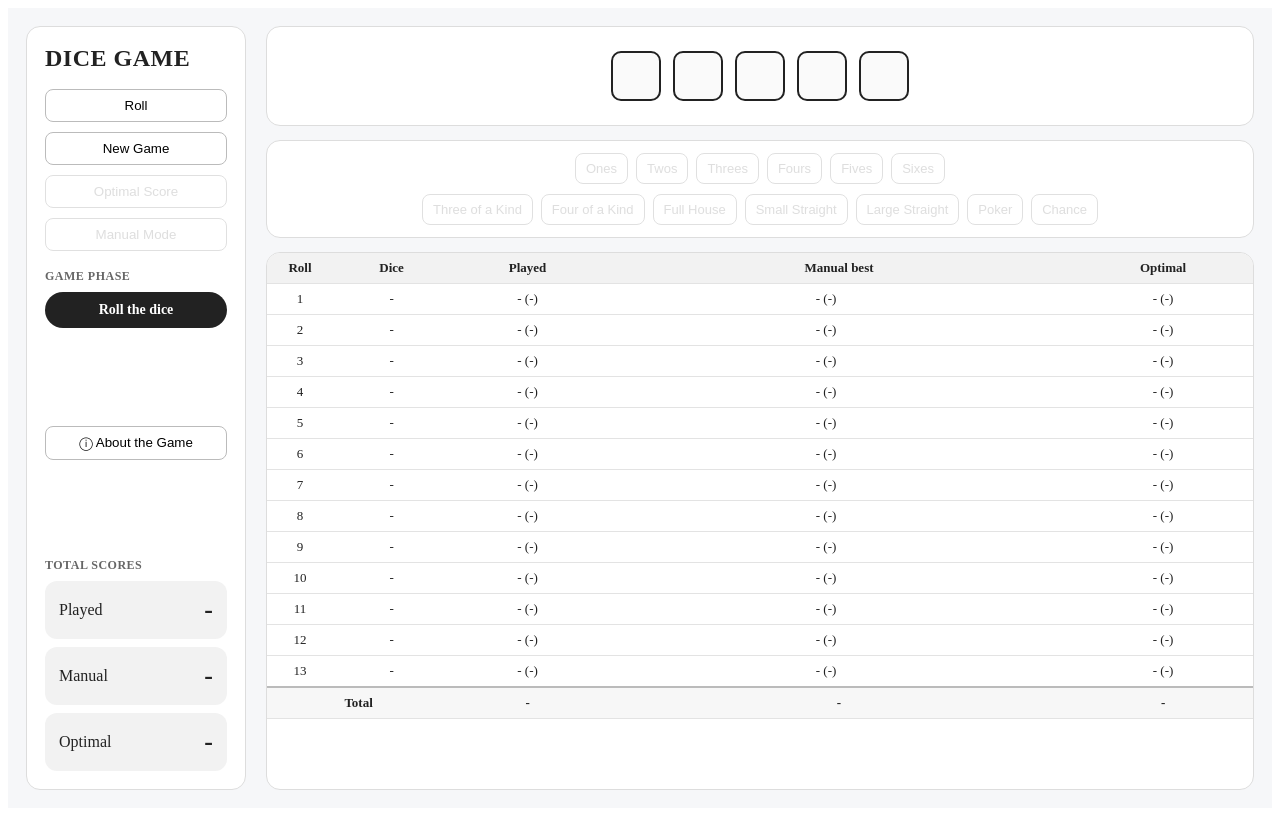
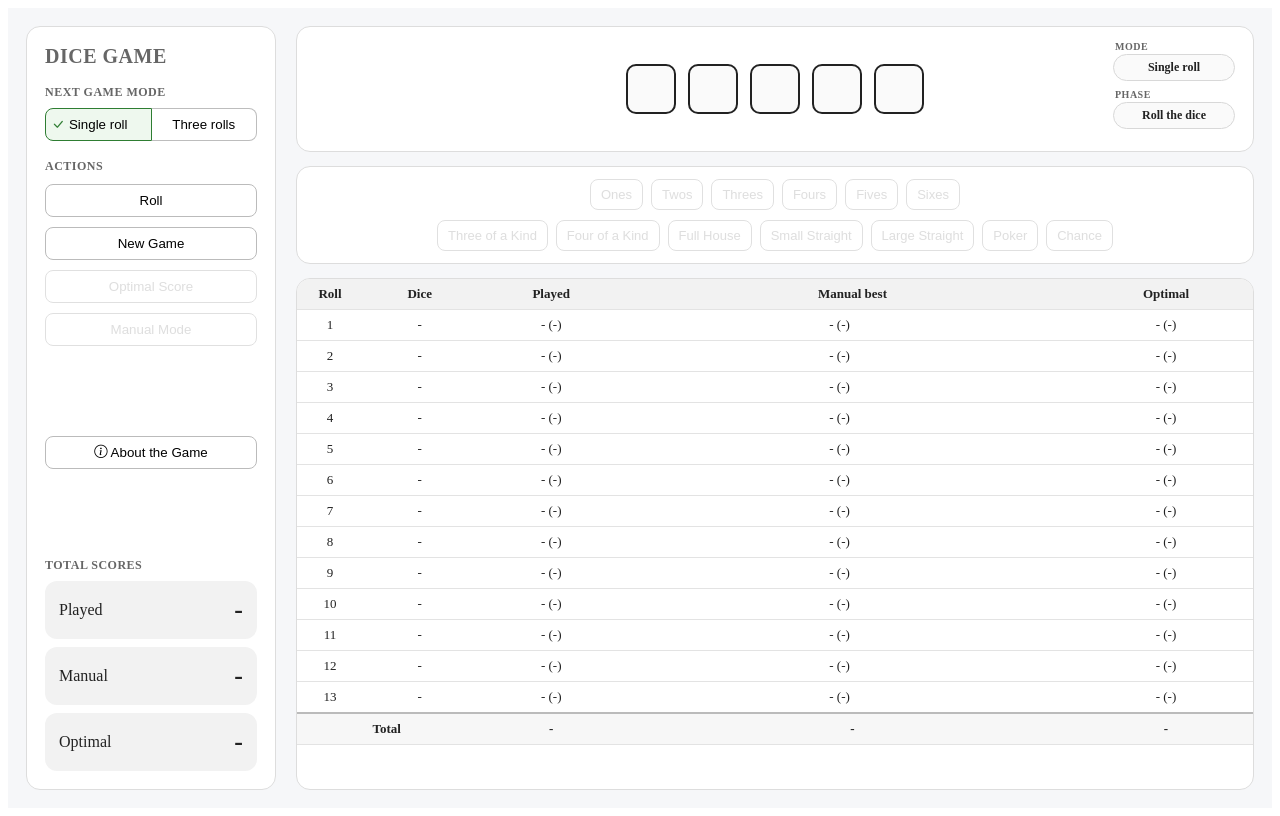
Before and after one commit to czmadzia2201/dice-frontend, an Angular app: page / in a window 1280 px wide. Built offline with nearby package versions, Linux system fonts and the light colour scheme.

Commit message:
Three rolls option

```diff
--- a/package.json
+++ b/package.json
@@ -17,6 +17,7 @@
     "@angular/forms": "^21.2.0",
     "@angular/platform-browser": "^21.2.0",
     "@angular/router": "^21.2.0",
+    "bootstrap-icons": "^1.13.1",
     "rxjs": "~7.8.0",
     "tslib": "^2.3.0",
     "zone.js": "^0.16.2"
--- a/src/app/modals/about-modal/about-modal.html
+++ b/src/app/modals/about-modal/about-modal.html
@@ -2,21 +2,21 @@
 
   <div class="modal">
 
-    <h2>📖 About the Game</h2>
+    <h1>About the Game</h1>
 
     <p>
       This application is based on the classic dice game <strong>Yahtzee</strong>.
       The goal is to achieve the highest possible score by assigning each roll to one of thirteen scoring categories.
     </p>
 
-    <h3>Classic Rules</h3>
+    <h2>Classic Rules</h2>
 
     <p>
       A game consists of <strong>13 rolls</strong>. Each roll contains five dice.
       Every roll must be assigned to exactly one category, and each category can be used only once.
     </p>
 
-    <h4>Scoring Categories</h4>
+    <h3>Scoring Categories</h3>
 
     <table>
       <thead>
@@ -111,20 +111,38 @@
 
     <p>The order of the dice does not matter. For example, a Large Straight can be scored with 1, 2, 3, 4, 5 as well as 5, 3, 2, 1, 4.</p>
 
-    <h3>Additional Features</h3>
+    <h3>Roll Modes</h3>
+    <p>You can choose between two roll modes:</p>
+    <ul>
+      <li>
+        <strong>Single roll:</strong> You can roll only once per turn. After the roll, you must choose a category.
+      </li>
+      <li>
+        <strong>Three rolls:</strong> You can roll up to three times per turn.
+        After the first or second roll, click a die to park it. Parked dice are not rolled again.
+        Click a parked die again to unpark it. You may also stop rolling early and score a category at any time.
+      </li>
+    </ul>
+
+    <h2>Additional Features</h2>
 
     <p>
       This application has been extended with additional features to enhance your gameplay experience.
     </p>
 
-    <h4>Manual Best</h4>
+    <h3>Manual Best</h3>
 
     <p>
-      The <strong>Manual Best</strong> mode lets you create your own alternative assignment of rolls to categories after the game is finished and all rolls are known.
-      Try to find a better or even optimal assignment of categories.
+      The <strong>Manual Best</strong> mode lets you create your own assignment of rolls to categories after the game is finished and all rolls are known. Try to find a better or even optimal assignment of categories.
     </p>
+    <p><strong>How to play</strong></p>
+    <ul>
+      <li>Click on Manual Mode button to turn on the mode (the button becomes active once the game is finished).</li>
+      <li>Select a category by clicking on it. Click a cell in the Manual Best column to assign the selected category to a roll.</li>
+      <li>A score and a bucket icon will appear in the cell. You can remove the assignment any time by clicking on the bucket.</li>
+    </ul>
 
-    <h4>Optimal Score</h4>
+    <h3>Optimal Score</h3>
 
     <p>
       Finally, you can also compare your own solutions with the optimal one.
--- a/src/app/models/game-state.ts
+++ b/src/app/models/game-state.ts
@@ -2,11 +2,14 @@ import { Category } from './category';
 import { RollEntry } from './roll-entry';
 import { GamePhase } from './game-phase';
 import { ResultSummary } from './result-summary';
+import { RollMode } from './roll-mode';
 
 export interface GameState {
     id: string;
     createdAt: string;
     currentRoll: number[];
+    rollNumberInTurn: number;
+    rollMode: RollMode;
     availableCategories: Category[];
     manualAvailableCategories: Category[] | null;
     score: number | null;
--- /dev/null
+++ b/src/app/models/roll-mode.ts
@@ -0,0 +1,4 @@
+export enum RollMode {
+    SINGLE_ROLL = 'SINGLE_ROLL',
+    THREE_ROLLS = 'THREE_ROLLS'
+}
--- a/src/app/pages/game-page/game-page.css
+++ b/src/app/pages/game-page/game-page.css
@@ -7,7 +7,7 @@
 
 .game-layout {
   display: grid;
-  grid-template-columns: 220px 1fr;
+  grid-template-columns: 250px 1fr;
   gap: 20px;
   max-width: 1300px;
   height: 100vh;
@@ -26,35 +26,103 @@
   gap: 18px;
 }
 
-h1 {
-  margin: 0;
-  line-height: 1.1;
-  font-size: 24px;
+.roll-mode-section {
+  display: flex;
+  flex-direction: column;
+  gap: 8px;
+}
+
+.roll-mode-switch {
+  display: flex;
+}
+
+.roll-mode-button {
+  flex: 1;
+  position: relative;
+  padding: 8px 12px;
+  border: 1px solid #bdbdbd;
+  background: white;
+  cursor: pointer;
+  transition: background-color .2s, border-color .2s;
+}
+
+.roll-mode-button:first-child {
+  border-radius: 8px 0 0 8px;
+}
+
+.roll-mode-button:last-child {
+  border-radius: 0 8px 8px 0;
+  border-left: none;
+}
+
+.roll-mode-button.selected {
+  border-color: #2e7d32;
+  background: #eef8ee;
+}
+
+.roll-mode-button:hover:not(.selected) {
+  background: #f6f6f6;
+}
+
+.roll-mode-button .label {
+  display: block;
+  text-align: center;
+}
+
+.roll-mode-button .check {
+  position: absolute;
+  left: 4px;
+  top: 50%;
+  transform: translateY(-50%);
+  width: 16px;
+  text-align: center;
+  color: #2e7d32;
+  font-weight: bold;
+}
+
+.game-status {
+  position: absolute;
+  top: 14px;
+  right: 18px;
+
+  display: flex;
+  flex-direction: column;
+  gap: 8px;
+}
+
+.status-item {
+  display: flex;
+  flex-direction: column;
+  align-items: flex-start;
+  gap: 2px;
+}
+
+.status-label {
+  font-size: 10px;
   font-weight: 600;
+  color: #666;
   text-transform: uppercase;
   letter-spacing: 0.5px;
+  padding-left: 2px;
 }
 
 .status-badge {
-  padding: 10px 12px;
+  min-width: 100px;
+  padding: 5px 10px;
+  border: 1px solid #d8d8d8;
   border-radius: 999px;
-  background: #222;
-  color: white;
-  font-weight: 700;
+  background: #fafafa;
+  color: #222;
+  font-size: 12px;
+  font-weight: 600;
   text-align: center;
-  font-size: 14px;
+  white-space: nowrap;
 }
 
 .actions {
   display: flex;
   flex-direction: column;
   gap: 10px;
-}
-
-.phase-section {
-  display: flex;
-  flex-direction: column;
-  gap: 8px;
 }
 
 .section-title {
@@ -112,11 +180,11 @@ button:disabled {
   display: grid;
   grid-template-rows: auto auto 1fr;
   gap: 14px;
-  min-width: 0;
+  min-width: 600px;
 }
 
 .current-roll {
-  min-height: 74px;
+  min-height: 100px;
   display: flex;
   gap: 12px;
   align-items: center;
@@ -125,11 +193,12 @@ button:disabled {
   border: 1px solid #ddd;
   border-radius: 14px;
   padding: 12px;
+  position: relative;
 }
 
 .die {
-  width: 46px;
-  height: 46px;
+  width: 50px;
+  height: 50px;
   border: 2px solid #222;
   border-radius: 10px;
   display: inline-flex;
@@ -138,11 +207,35 @@ button:disabled {
   font-size: 24px;
   font-weight: 700;
   background: #fff;
+  appearance: none;
+  padding: 0;
+  cursor: pointer;
+  position: relative;
+}
+
+.die-lock-icon {
+  position: absolute;
+  top: -7px;
+  left: 7px;
+  font-size: 12px;
+  color: #666;
+  background: #fff;
+  line-height: 1;
+  padding: 0 2px;
 }
 
 .empty-die {
   color: transparent;
   background: #fafafa;
+}
+
+.die:disabled {
+  opacity: 1;
+  cursor: default;
+}
+
+.die.parked {
+  background: #f5f5f5;
 }
 
 .categories {
--- a/src/app/pages/game-page/game-page.html
+++ b/src/app/pages/game-page/game-page.html
@@ -3,23 +3,50 @@
   <aside class="side-panel">
     <h1>Dice Game</h1>
 
+    <div class="roll-mode-section">
+      <div class="section-title">Next game mode</div>
+
+      <div class="roll-mode-switch">
+
+        <button
+          type="button"
+          class="roll-mode-button"
+          [class.selected]="selectedRollMode === RollMode.SINGLE_ROLL"
+          (click)="switchRollMode(RollMode.SINGLE_ROLL)">
+          <span class="check">
+            @if (selectedRollMode === RollMode.SINGLE_ROLL) {
+              <i class="bi bi-check-lg"></i>
+            }
+          </span>
+          <span class="label">Single roll</span>
+        </button>
+
+        <button
+          type="button"
+          class="roll-mode-button"
+          [class.selected]="selectedRollMode === RollMode.THREE_ROLLS"
+          (click)="switchRollMode(RollMode.THREE_ROLLS)">
+          <span class="check">
+            @if (selectedRollMode === RollMode.THREE_ROLLS) {
+              <i class="bi bi-check-lg"></i>
+            }
+          </span>
+          <span class="label">Three rolls</span>
+        </button>
+
+      </div>
+    </div>
+
     <div class="actions">
+      <div class="section-title">Actions</div>
       <button (click)="rollDice()" [disabled]="!canRoll()">Roll</button>
       <button (click)="newGame()">New Game</button>
       <button (click)="optimal()" [disabled]="!canUsePostGameFeatures()">Optimal Score</button>
       <button (click)="initManual()" [disabled]="!canUsePostGameFeatures()">Manual Mode</button>
     </div>
 
-    <div class="phase-section">
-      <div class="section-title">Game Phase</div>
-
-      <div class="status-badge">
-        {{ gamePhase() }}
-      </div>
-    </div>
-
     <div class="about-section">
-      <button (click)="showAbout = true">ⓘ About the Game</button>
+      <button (click)="showAbout = true"><i class="bi bi-info-circle"></i> About the Game</button>
     </div>
 
     <div class="score-box-section">
@@ -45,14 +72,45 @@
 
     <section class="current-roll">
       @for (value of gameState?.currentRoll ?? []; track $index) {
-        <span class="die">{{ value }}</span>
+      <button
+        type="button"
+        class="die"
+        [class.parked]="!diceToRoll[$index]"
+        [disabled]="!canToggleDice()"
+        (click)="toggleParkedDie($index)">
+        @if (!diceToRoll[$index]) {
+          <i class="bi bi-lock-fill die-lock-icon"></i>
+        }
+        {{ value }}
+      </button>
       }
 
       @if ((gameState?.currentRoll?.length ?? 0) === 0) {
-        @for (_ of emptyDice; track $index) {
-          <span class="die empty-die"></span>
-        }
+      @for (_ of emptyDice; track $index) {
+      <button
+        type="button"
+        class="die empty-die"
+        disabled>
+      </button>
       }
+      }
+
+      <div class="game-status">
+        <div class="status-item">
+          <div class="status-label">Mode</div>
+          <div class="status-badge">
+            {{ currentGameRollMode() }}
+          </div>
+        </div>
+
+        <div class="status-item">
+          <div class="status-label">Phase</div>
+          <div class="status-badge">
+            {{ gamePhase() }}
+          </div>
+        </div>
+      </div>
+
     </section>
 
     <section class="categories">
@@ -117,7 +175,7 @@
               class="clear-manual-button"
               title="Clear manual choice"
               (click)="clearManualCategory(rowNumber); $event.stopPropagation()">
-              🗑️
+              <i class="bi bi-trash"></i>
             </button>
             }
           </td>
--- a/src/app/pages/game-page/game-page.ts
+++ b/src/app/pages/game-page/game-page.ts
@@ -8,6 +8,7 @@ import { AboutModal } from '../../modals/about-modal/about-modal';
 import { ManualChoice } from '../../models/manual-choice';
 import { ChoiceAction } from '../../models/choice-action';
 import { RollEntry } from '../../models/roll-entry';
+import { RollMode } from '../../models/roll-mode';
 
 @Component({
   selector: 'app-game-page',
@@ -23,6 +24,12 @@ export class GamePage {
   selectedManualCategory?: Category;
 
   showAbout = false;
+
+  diceToRoll: boolean[] = [true, true, true, true, true];
+
+  selectedRollMode: RollMode = RollMode.SINGLE_ROLL;
+
+  readonly RollMode = RollMode;
 
   readonly allCategories = Object.values(Category);
 
@@ -56,21 +63,36 @@ export class GamePage {
     [GamePhase.FINISHED]: 'Game finished'
   };
 
+  readonly rollModeLabels: Record<RollMode, string> = {
+    [RollMode.SINGLE_ROLL]: 'Single roll',
+    [RollMode.THREE_ROLLS]: 'Three rolls'
+  };
+
   readonly rowNumbers = Array.from({ length: 13 }, (_, index) => index + 1);
 
   readonly emptyDice = Array.from({ length: 5 });
 
+  switchRollMode(rollMode: RollMode): void {
+    this.selectedRollMode = rollMode;
+  }
 
   rollDice(): void {
-    this.gameService.rollDice(this.gameState?.id).subscribe(state => {
-      this.gameState = state;
-    });
+    if (this.gameState) {
+        this.gameService.rollDice(this.gameState!.id, this.diceToRoll).subscribe(state => {
+          this.gameState = state;
+        });
+    } else {
+        this.gameService.newGameAndRollDice(this.selectedRollMode).subscribe(state => {
+          this.gameState = state;
+        });
+    }
   }
 
   newGame(): void {
-    this.gameService.newGame().subscribe(state => {
+    this.gameService.newGame(this.selectedRollMode).subscribe(state => {
       this.gameState = state;
       this.selectedManualCategory = undefined;
+      this.resetDiceToRoll();
     });
   }
 
@@ -92,12 +114,17 @@ export class GamePage {
   scoreCategory(category: Category): void {
     this.gameService.scoreCategory(this.gameState!.id, category).subscribe(state => {
       this.gameState = state;
+      this.resetDiceToRoll();
     });
   }
 
   selectManualCategory(category: Category): void {
     this.selectedManualCategory =
       this.selectedManualCategory === category ? undefined : category;
+  }
+
+  toggleParkedDie(index: number): void {
+    this.diceToRoll[index] = !this.diceToRoll[index];
   }
 
   initManual(): void {
@@ -111,8 +138,18 @@ export class GamePage {
   }
 
   canRoll(): boolean {
-    return (this.gameState?.gamePhase ?? GamePhase.ROLL)
-        === GamePhase.ROLL;
+    if (!this.gameState) {
+      return true;
+    }
+    if (this.gameState.gamePhase === GamePhase.FINISHED) {
+      return false;
+    }
+    if (this.gameState.gamePhase === GamePhase.ROLL) {
+      return true;
+    }
+    return this.gameState.rollMode === RollMode.THREE_ROLLS
+      && this.gameState.gamePhase === GamePhase.CHOICE
+      && this.gameState.rollNumberInTurn < 3;
   }
 
   canUsePostGameFeatures(): boolean {
@@ -133,6 +170,17 @@ export class GamePage {
       && this.isManualCategoryAvailable(category);
   }
 
+
+  private resetDiceToRoll(): void {
+    this.diceToRoll = Array(5).fill(true);
+  }
+
+  canToggleDice(): boolean {
+    return this.gameState?.gamePhase === GamePhase.CHOICE &&
+      this.gameState?.rollMode === RollMode.THREE_ROLLS &&
+      this.gameState?.rollNumberInTurn < 3;
+  }
+
   isCategoryAvailable(category: Category): boolean {
     return this.gameState?.availableCategories.includes(category) ?? false;
   }
@@ -144,6 +192,12 @@ export class GamePage {
   gamePhase(): string {
     return this.phaseLabels[
       this.gameState?.gamePhase ?? GamePhase.ROLL
+    ];
+  }
+
+  currentGameRollMode(): string {
+    return this.rollModeLabels[
+       !this.gameState ? this.selectedRollMode : this.gameState.rollMode
     ];
   }
 
--- a/src/styles.css
+++ b/src/styles.css
@@ -1 +1,23 @@
 /* You can add global styles to this file, and also import other style files */
+@import "bootstrap-icons/font/bootstrap-icons.css";
+
+h1, h2, h3 {
+  margin: 0;
+  line-height: 1.1;
+  color: #666;
+  font-weight: 600;
+  text-transform: uppercase;
+  letter-spacing: 0.5px;
+}
+
+h1 {
+  font-size: 20px;
+}
+
+h2 {
+  font-size: 16px;
+}
+
+h3 {
+  font-size: 12px;
+}
```
Also changed, not shown: src/app/services/game-service.ts (+28 -7 lines), 1 other file (tests, documents, lock files or other folders).
